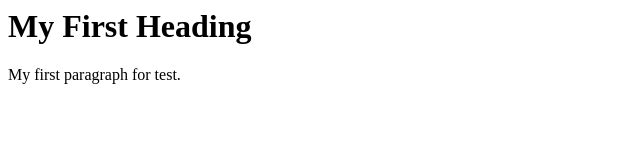
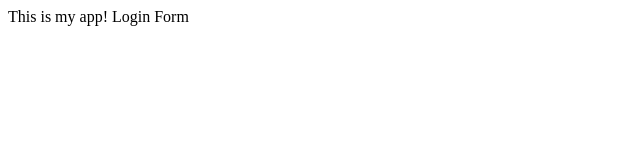
Before and after one commit to sbjelicic/myapptest, a plain HTML site: page index.html in a window 1280 px wide. Shown: the whole page, without its empty margins (0-640 px from the left). Drawn offline with Linux system fonts and the light colour scheme.

Commit message:
login form

```diff
--- /dev/null
+++ b/dir2/app2.js
@@ -0,0 +1 @@
+console.log(123);
--- a/index.html
+++ b/index.html
@@ -1,9 +1,9 @@
 <html>
+	<head>
+	<title>My app </title>
+	</head>
 <body>
-
-<h1>My First Heading</h1>
-
-<p>My first paragraph for test.</p>
-
+This is my app!
+Login Form
 </body>
 </html>
```
Also changed, not shown: log.txt (added), login.html (added).
